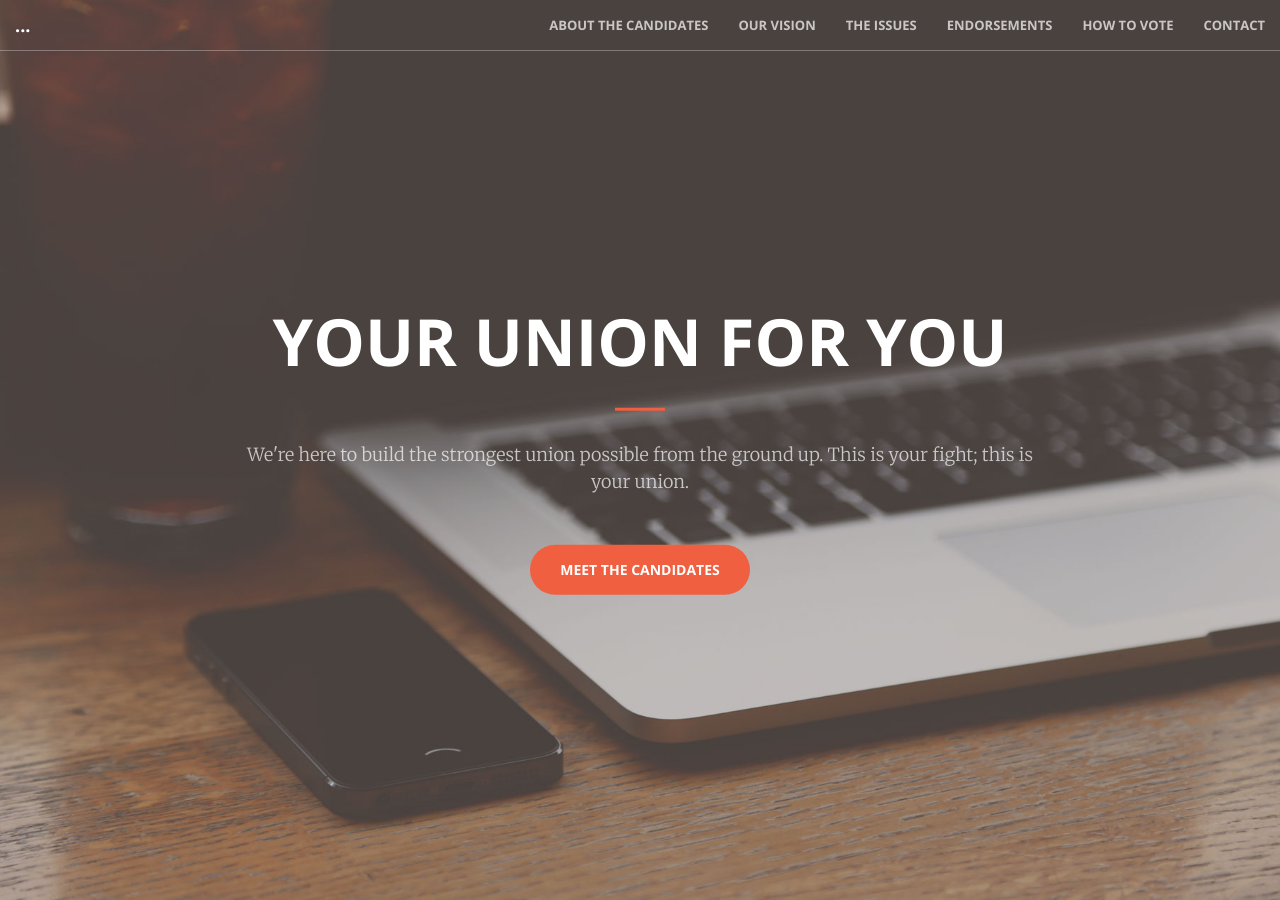
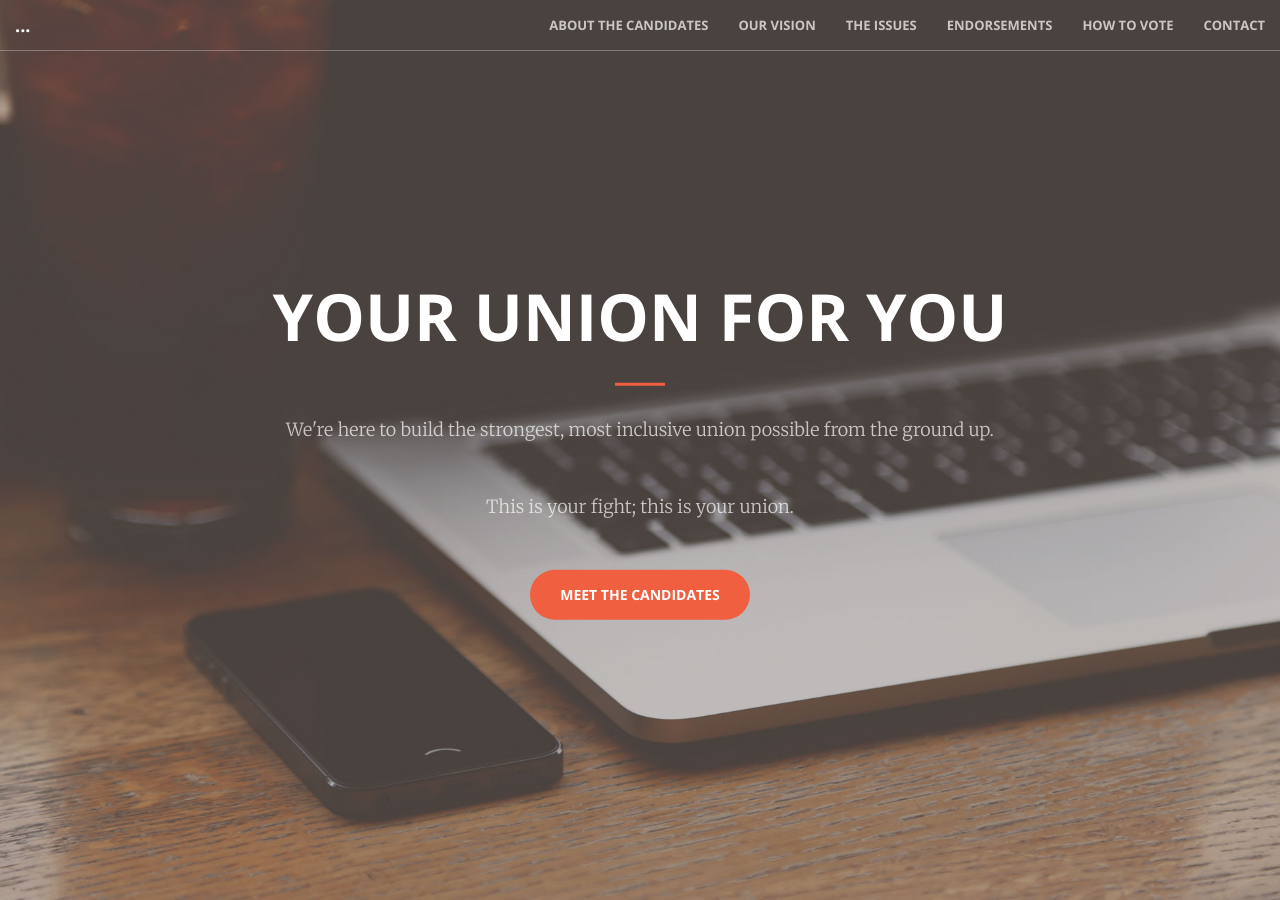
Before and after one commit to viccro/2025-campaign-site-draft, a Jekyll site: the page built from index.html, in a window 1280 px wide and 900 px high. Built offline with Jekyll 4.4.1, drawn with Linux system fonts in a browser that asks for light colours.

Commit message:
add faces

```diff
--- a/_includes/candidates2.html
+++ b/_includes/candidates2.html
@@ -48,32 +48,13 @@
             </div>
             <div class="col-lg-4 col-sm-6">
                 <a href="#" class="portfolio-box">
-                    <img src="img/portfolio/4.jpg" class="img-responsive" alt="">
-                    <div class="portfolio-box-caption">
-                        <div class="portfolio-box-caption-content">
-                            <div class="project-category text-faded">
-                                Category
-                            </div>
-                            <div class="project-name">
-                                Project Name
-                            </div>
-                        </div>
-                    </div>
+                    <img src="img/candidates/placeholder-face.jpg" class="img-responsive" alt="">
                 </a>
             </div>
             <div class="col-lg-4 col-sm-6">
                 <a href="#" class="portfolio-box">
-                    <img src="img/portfolio/5.jpg" class="img-responsive" alt="">
-                    <div class="portfolio-box-caption">
-                        <div class="portfolio-box-caption-content">
-                            <div class="project-category text-faded">
-                                Category
-                            </div>
-                            <div class="project-name">
-                                Project Name
-                            </div>
-                        </div>
-                    </div>
+                    <img src="img/candidates/placeholder-face.jpg" class="img-responsive" alt="">
+
                 </a>
             </div>
             <div class="col-lg-4 col-sm-6">
--- a/_includes/header.html
+++ b/_includes/header.html
@@ -3,8 +3,9 @@
         <div class="header-content-inner">
             <h1>Your Union for You</h1>
             <hr>
-            <p>We're here to build the strongest union possible from the ground up. This is your fight; this is your union.</p>
+            <p>We're here to build the strongest, most inclusive union possible from the ground up.</p>
+            <p>This is your fight; this is your union.</p>
             <a href="#about" class="btn btn-primary btn-xl page-scroll">Meet the Candidates</a>
         </div>
     </div>
-</header>
+</header
```
